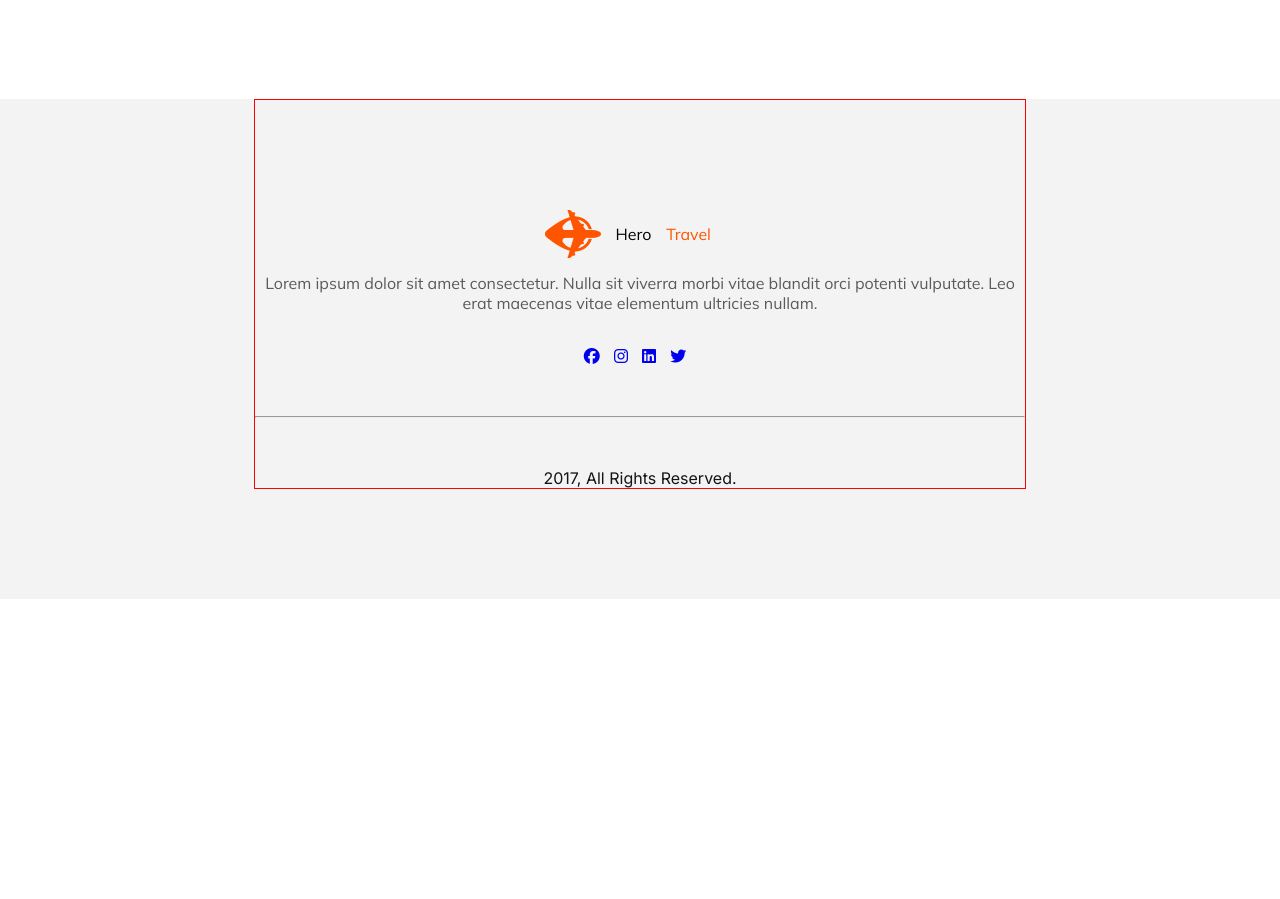
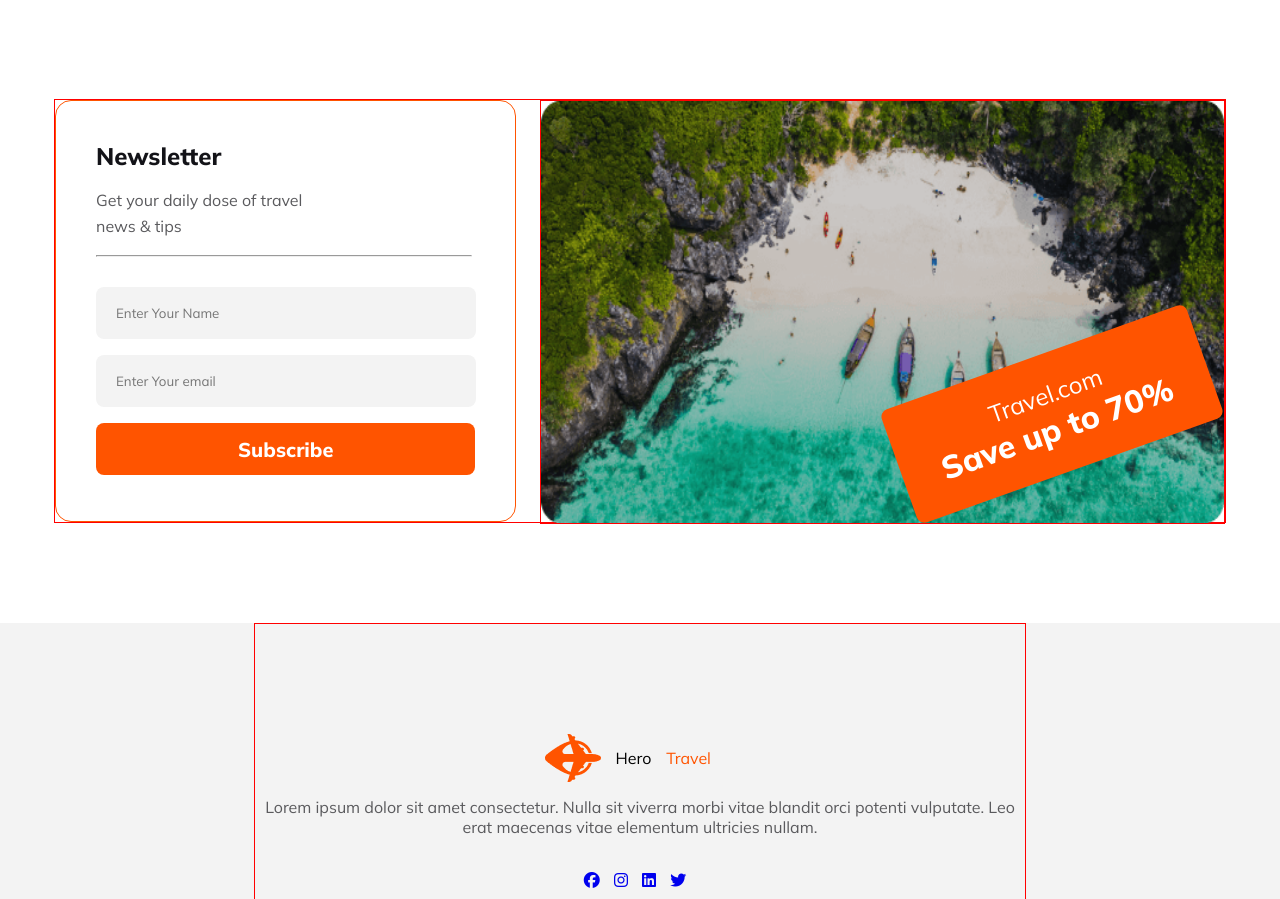
Before and after one commit to didarulZend1981/web9-0916-assignment-02, a plain HTML site: page index.html in a window 1280 px wide. Shown: the part 2947-3846 px from the top of the page. Before the commit the page ends 3546 px from the top, so only its background shows below. Drawn offline with Linux system fonts and the light colour scheme.

Commit message:
news later

```diff
--- a/index.html
+++ b/index.html
@@ -132,6 +132,30 @@
       </div>
      </section>
 
+     <section class="news-later-offer main-contain">
+      <div class="col-news-later">
+        <h3 class="news-title">
+          Newsletter
+        </h3>
+        <p class="news-descrip">Get your daily dose of travel <br>news & tips</p>
+        <div class="news-divider"><hr></div>
+        <div class="input-form">
+          <form>
+            <input type="text" placeholder="Enter Your Name" class="input-name">
+            <input type="email" placeholder="Enter Your email" class="input-email">
+            <button class="btn primary-button">Subscribe</button>
+          </form>
+        </div>
+
+      </div>
+      <div class="col-offer">
+        <div class="col-offer-des-sub">
+          <img src="Images/Rectangle8.png" alt="" class="des-pic">
+          <button class="btn primary-button offer">Travel.com<div class="save-btn">Save up to 70%</div></button>
+      </div>
+      </div>
+     </section>
+
 
   </main>
   <footer>
--- a/style.css
+++ b/style.css
@@ -256,6 +256,128 @@ line-height: 26px; /* 162.5% */
 
 
 }
+/* news later offer */
+.news-later-offer{
+  height: 422px;
+  display: flex;
+  justify-content: space-between;
+  margin-bottom: 100px;
+  gap: 24px;
+}
+.col-news-later{
+  max-width: 474px;
+  padding: 40px;
+  display: flex;
+  flex-direction: column;
+  border-radius: 16px;
+  border: 1px solid #FF5400;
+
+
+}
+.news-title{
+  color: #131318;
+
+
+  font-size: 24px;
+  font-style: normal;
+  font-weight: 800;
+  margin-bottom: 16px;
+
+}
+.news-descrip{
+  color: #5A5A5D;
+
+
+  font-size: 16px;
+  font-style: normal;
+  font-weight: 400;
+  line-height: 26px; /* 162.5% */
+  margin-bottom: 16px;
+}
+.input-form{
+  display: flex;
+  flex-direction: column;
+}
+input.input-name,input.input-email {
+  width: 99%;
+}
+button.btn.primary-button{
+  width: 100%;
+  height: 52px;
+  color: #FFF;
+  border-radius: 8px;
+  background: #FF5400;
+  text-align: center;
+  font-family: Mulish;
+  font-size: 20px;
+
+  font-weight: 800;
+  line-height: normal;
+  border: 0px;
+  margin-top:16px
+}
+.news-divider {
+  max-width: 100%;
+  width: 99%;
+  height: 1px;
+  background: rgba(19, 19, 24, 0.01);
+  margin-bottom: 15px;
+}
+.input-form input[type="text"],.input-form input[type="email"]{
+  width: 95%;
+  height: 52px;
+  border-radius: 8px;
+  background: rgba(19, 19, 24, 0.05);
+  margin-top: 16px;
+  border: 0px;
+  padding-left: 20px;
+}
+.col-offer-des-sub{
+
+  border: 1px solid red;
+  position: relative;
+  display: inline-block;
+  height: 422px;
+
+}
+
+
+
+
+.col-offer-des-sub img {
+  display: block;
+  width: 100%;
+  height: 422px;
+}
+
+button.btn.primary-button.offer {
+
+    position: absolute;
+    top: 56%;
+    left: 51%;
+    transform: rotate(-19.628deg);
+    color: #FFF;
+    text-align: center;
+    font-family: Mulish;
+    font-size: 24px;
+    font-style: normal;
+    font-weight: 400;
+    line-height: normal;
+    width: 324px;
+    height: 120px;
+}
+.save-btn{
+    color: #FFF;
+
+  font-family: Mulish;
+  font-size: 32px;
+  font-style: normal;
+  font-weight: 800;
+  line-height: normal;
+}
+
+
+/* end News later offer */
 /* footer */
 footer{
   height: 500px;
```
Also changed, not shown: New Text Document.txt (added). Lines whose indentation alone changed are shown as unchanged.
